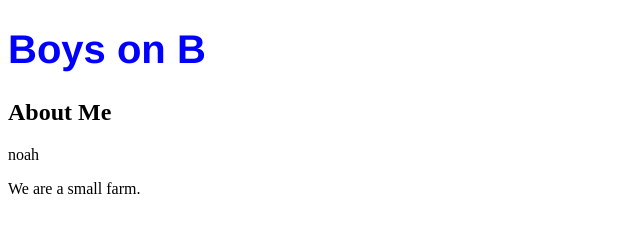
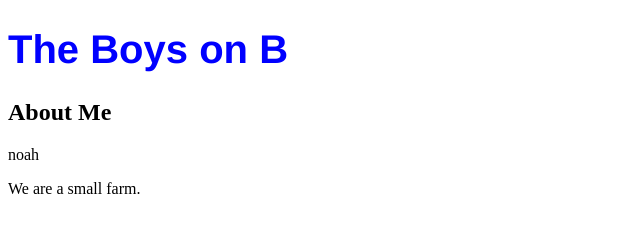
Before and after one commit to jennifervlieger/html101, a website: page index.html in a window 1280 px wide. Shown: the whole page, without its empty margins (0-640 px from the left). Drawn offline with Linux system fonts and the light colour scheme.

Commit message:
new word

```diff
--- a/index.html
+++ b/index.html
@@ -10,12 +10,12 @@
       body {
         font-family: "Times New Roman", Times, serif;
     </style>
-    <title>Boys on B</title>
+    <title>The Boys on B</title>
   </head>
 
   <body>
     <header>
-      <h1>Boys on B</h1>
+      <h1>The Boys on B</h1>
     </header>
     <h2>About Me</h2>
     <p>noah</p>
```
